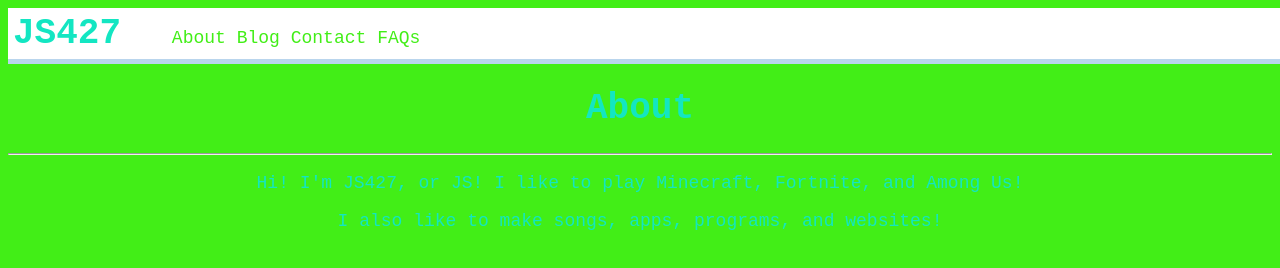
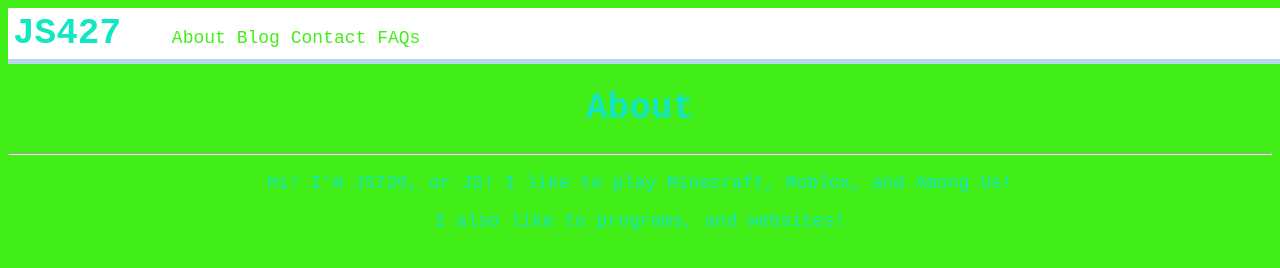
Before and after one commit to JS720/JS720-web, a plain HTML site: page about.html in a window 1280 px wide. Shown: the top 268 px of the page. Drawn offline with Linux system fonts and the light colour scheme.

Commit message:
Update about.html

```diff
--- a/about.html
+++ b/about.html
@@ -4,7 +4,7 @@
           <meta charset="UTF-8">
           <meta http-equiv="X-UA-Compatible" content="IE=edge">
           <meta name="viewport" content="width=device-width, initial-scale=1.0">
-          <title>About - JS427</title>
+          <title>About - JS720</title>
           <link rel="stylesheet" href="style.css">
           <link rel="shortcut icon" href="images/favicon.svg.png" type="image/x-icon">
 </head>
@@ -24,8 +24,8 @@
                     <div class="contents">
                               <h1>About</h1>
                               <hr>
-                              <p>Hi! I'm JS427, or JS! I like to play Minecraft, Fortnite, and Among Us!</p>
-                              <p>I also like to make songs, apps, programs, and websites!</p>
+                              <p>Hi! I'm JS720, or JS! I like to play Minecraft, Roblox, and Among Us!</p>
+                              <p>I also like to programs, and websites!</p>
                               <br>
                               <br>
                               <br>
```
